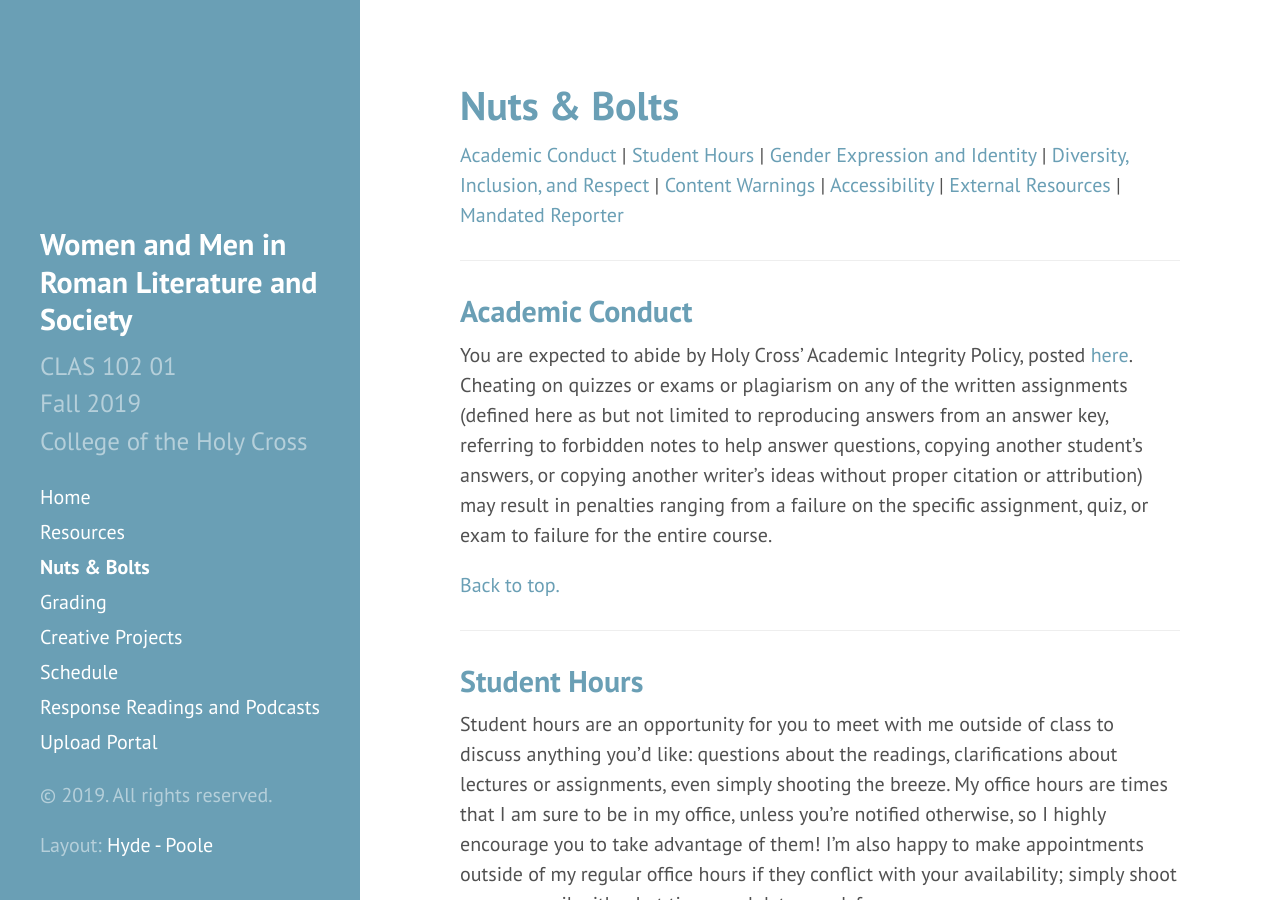
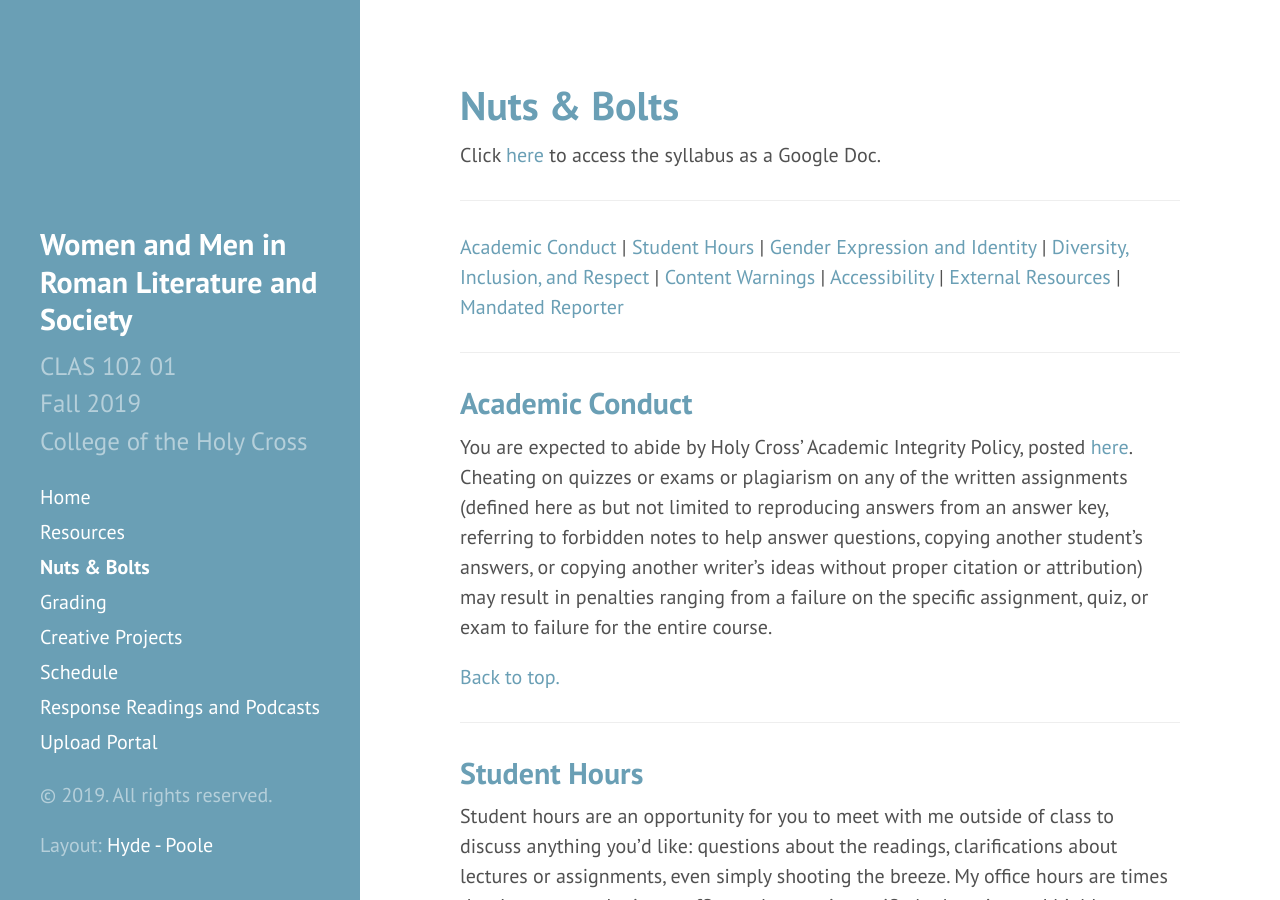
Before and after one commit to DLibatique/CLAS102-F19, a Jekyll site: the page built from _pages/3-nuts.md, in a window 1280 px wide and 900 px high. Built offline with Jekyll 4.4.1, drawn with Linux system fonts in a browser that asks for light colours.

Commit message:
added google doc link

```diff
--- a/_pages/3-nuts.md
+++ b/_pages/3-nuts.md
@@ -2,6 +2,10 @@
 layout: page
 title: Nuts & Bolts
 permalink: /nuts-and-bolts
+---
+
+Click [here](https://docs.google.com/document/d/1AuGp2NOFNbnVPHA5k6Eo-zWYBZRV3OghqmlCu7Kstzw/edit?usp=sharing) to access the syllabus as a Google Doc.
+
 ---
 
 [Academic Conduct](#academic-conduct) \| [Student Hours](#student-hours) \| [Gender Expression and Identity](#gender-expression-and-identity) \| [Diversity, Inclusion, and Respect](#diversity-inclusion-and-respect) \| [Content Warnings](#content-warnings) \| [Accessibility](#accessibility) \| [External Resources](#external-resources) \| [Mandated Reporter](#mandated-reporter)
```
